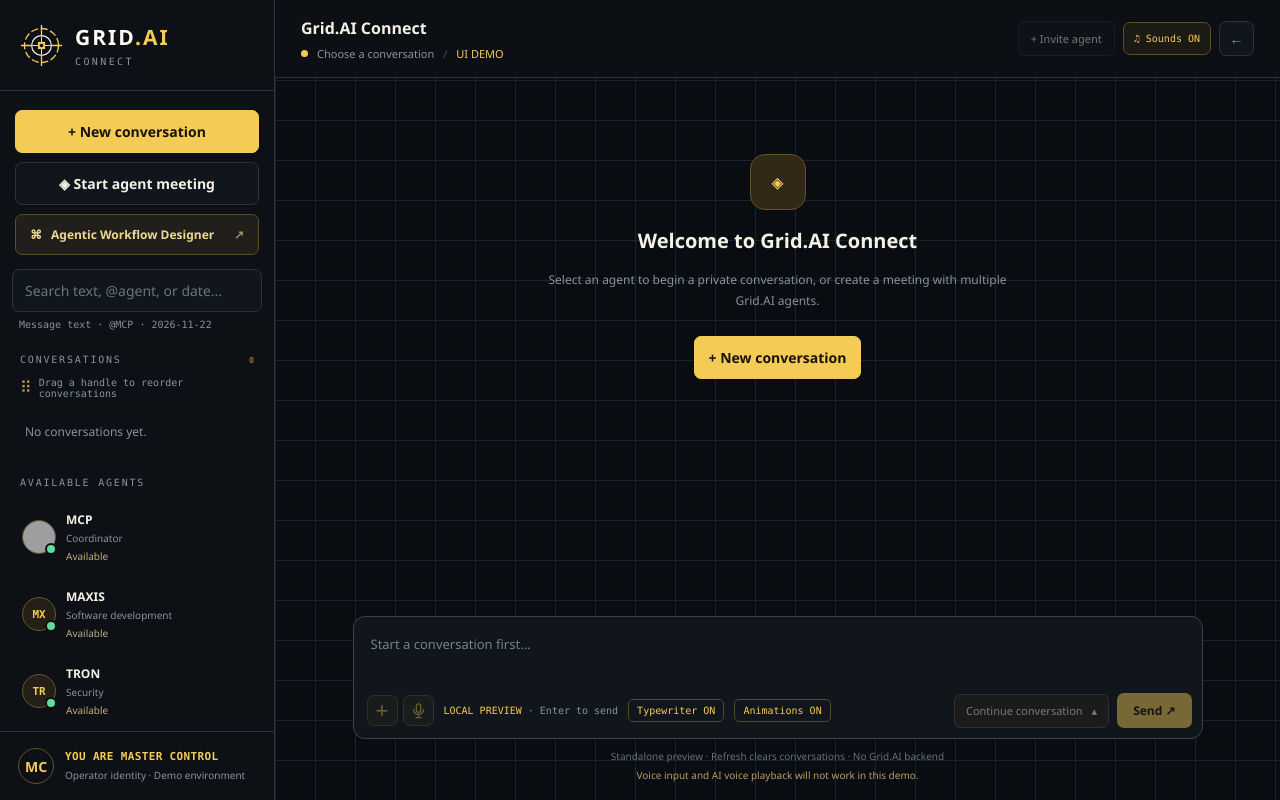
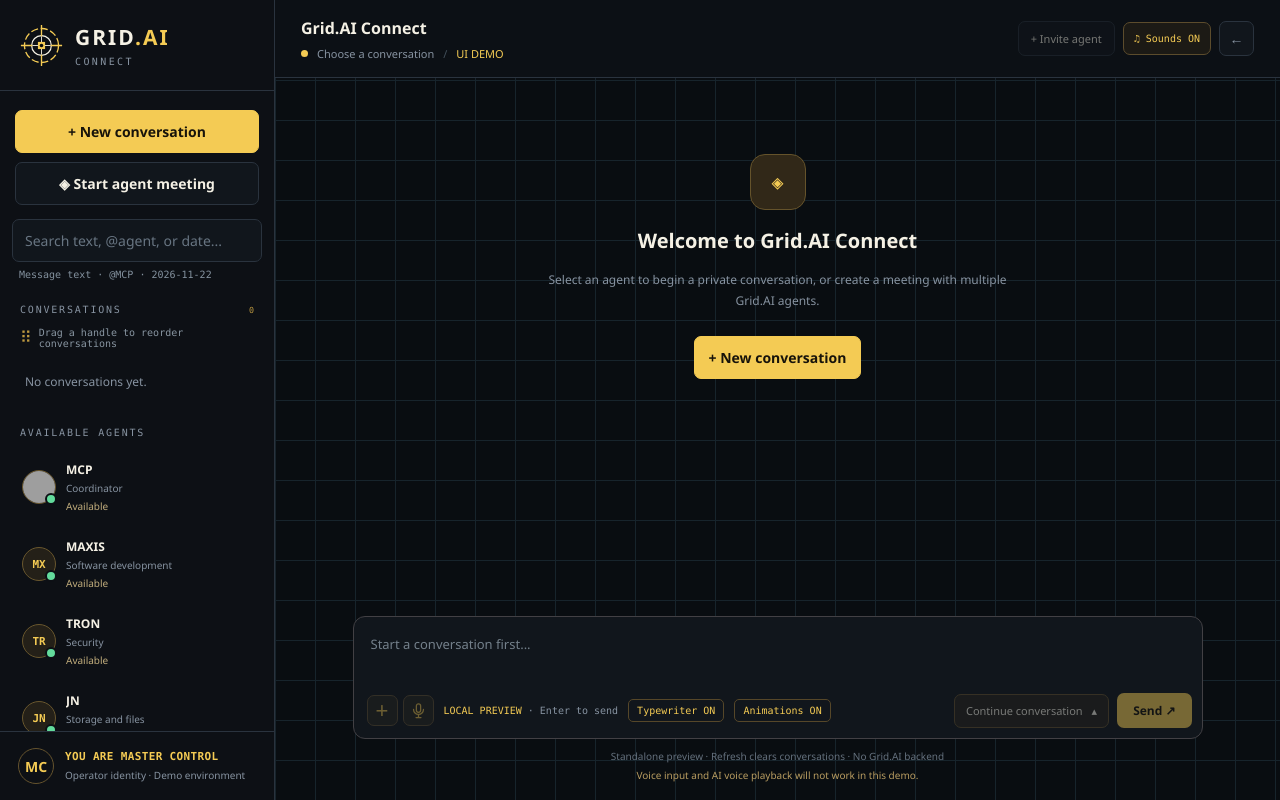
Before and after one commit to Scorpio7736/GRID.AI-GUI-DEMO, a plain HTML site: page Chat.html in a window 1280 px wide. Drawn offline with Linux system fonts and the light colour scheme; grey boxes are pictures that could not be loaded.

Commit message:
Keep Connect standalone without links to other demo pages

```diff
--- a/Chat.html
+++ b/Chat.html
@@ -18,7 +18,7 @@
 
   <aside class="sidebar" aria-label="Conversation navigation">
 
-    <a class="brand brand-home-link" href="./index.html" aria-label="GRID.AI home" title="Return to GRID.AI home">
+    <div class="brand" aria-label="GRID.AI Connect">
       <svg class="brand-symbol" viewBox="0 0 48 48"
            fill="none" aria-hidden="true">
         <circle cx="24" cy="24" r="19"
@@ -38,7 +38,7 @@
         <div class="brand-name">GRID<span>.AI</span></div>
         <div class="brand-sub">CONNECT</div>
       </div>
-    </a>
+    </div>
 
     <div class="sidebar-actions">
       <button class="primary-button" id="newChatButton">
@@ -47,9 +47,6 @@
       <button class="secondary-button" id="meetingButton">
         ◈ Start agent meeting
       </button>
-      <a class="secondary-button workflow-designer-launch" href="./Workflow-Designer.html" aria-label="Open Agentic Workflow Designer">
-        <span aria-hidden="true">⌘</span> Agentic Workflow Designer <span class="workflow-launch-arrow" aria-hidden="true">↗</span>
-      </a>
     </div>
 
     <div class="sidebar-scroll">
```
